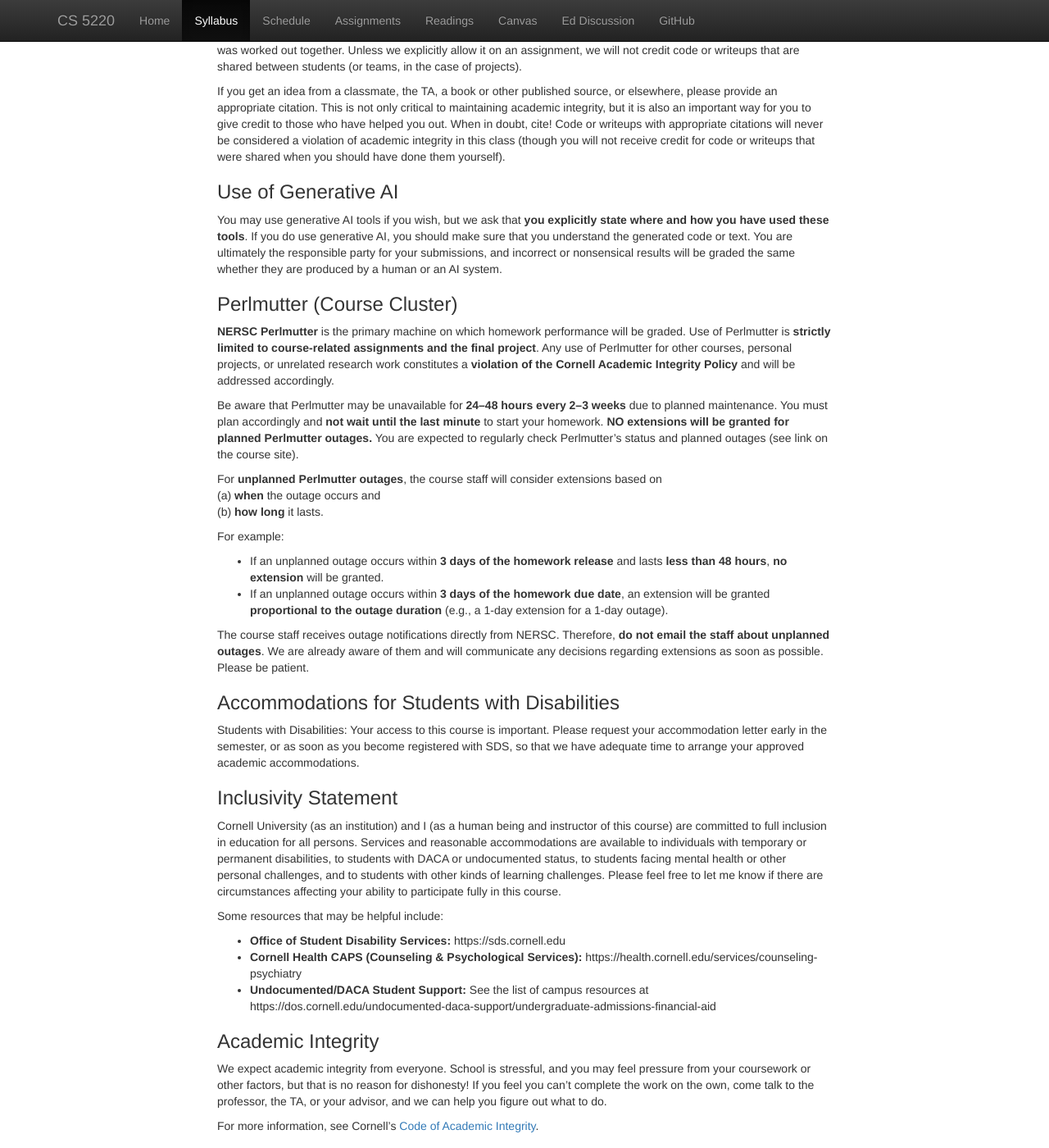
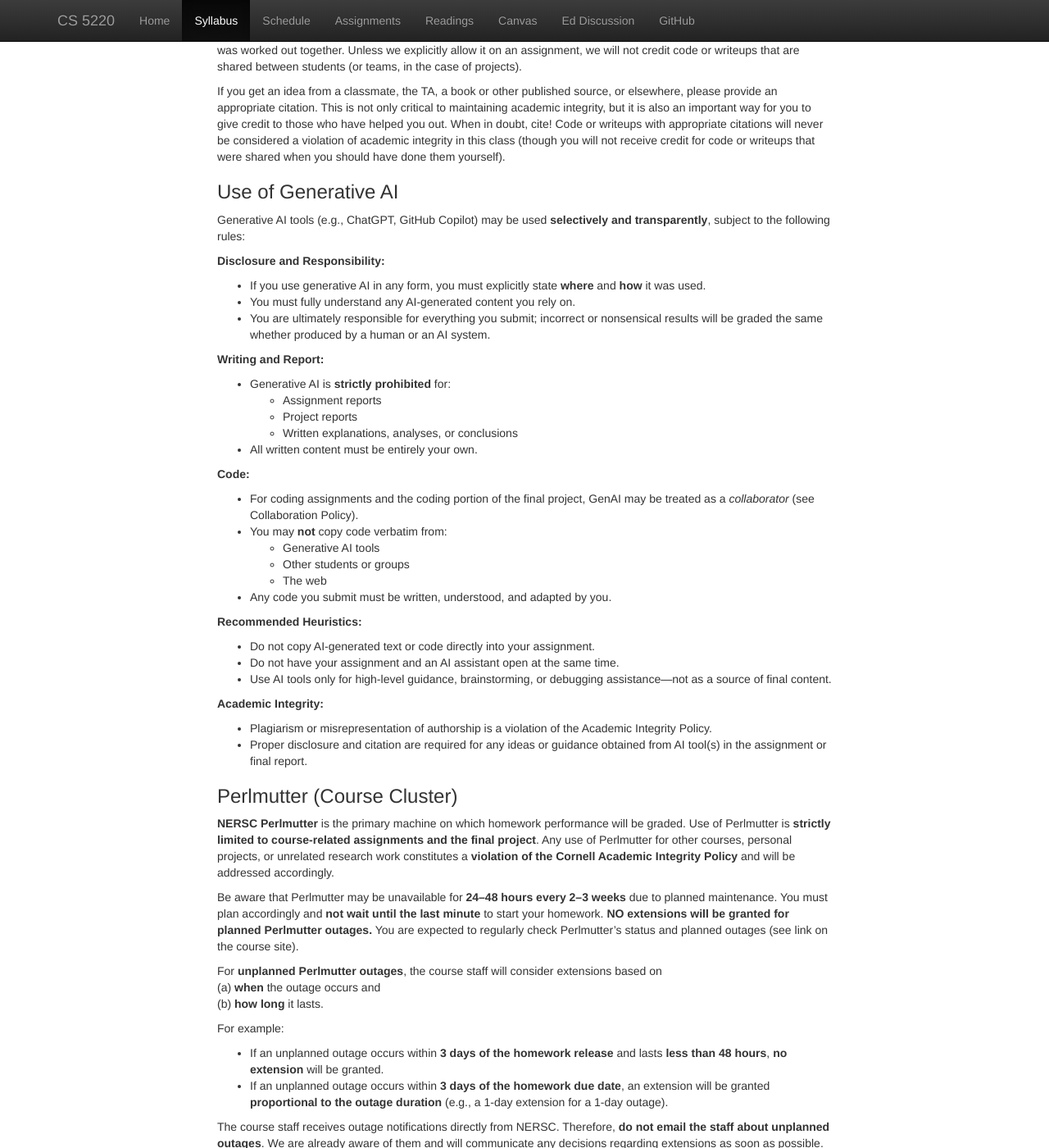
Before and after one commit to cs5220-26sp/web, a Jekyll site: the page built from web/syllabus.md, in a window 1280 px wide and 1400 px high, scrolled down 2725 px. Shown: the whole window at 82% size. Built offline with Jekyll 4.4.1, drawn with Linux system fonts in a browser that asks for light colours; nearby versions of some CDN libraries.

Commit message:
genAi update

```diff
--- a/web/syllabus.md
+++ b/web/syllabus.md
@@ -157,12 +157,48 @@ shared when you should have done them yourself).
 
 ### Use of Generative AI
 
-You may use generative AI tools if you wish, but we ask that **you
+<!-- You may use generative AI tools if you wish, but we ask that **you
 explicitly state where and how you have used these tools**. If you do
 use generative AI, you should make sure that you understand the
 generated code or text. You are ultimately the responsible party for
 your submissions, and incorrect or nonsensical results will be graded
-the same whether they are produced by a human or an AI system.
+the same whether they are produced by a human or an AI system. -->
+
+Generative AI tools (e.g., ChatGPT, GitHub Copilot) may be used **selectively and transparently**, subject to the following rules:
+
+**Disclosure and Responsibility:**
+
+- If you use generative AI in any form, you must explicitly state **where** and **how** it was used.
+- You must fully understand any AI-generated content you rely on.
+- You are ultimately responsible for everything you submit; incorrect or nonsensical results will be graded the same whether produced by a human or an AI system.
+
+**Writing and Report:**
+
+- Generative AI is **strictly prohibited** for:
+  - Assignment reports
+  - Project reports
+  - Written explanations, analyses, or conclusions
+- All written content must be entirely your own.
+
+**Code:**
+
+- For coding assignments and the coding portion of the final project, GenAI may be treated as a *collaborator* (see Collaboration Policy).
+- You may **not** copy code verbatim from:
+  - Generative AI tools
+  - Other students or groups
+  - The web
+- Any code you submit must be written, understood, and adapted by you.
+
+**Recommended Heuristics:**
+
+- Do not copy AI-generated text or code directly into your assignment.
+- Do not have your assignment and an AI assistant open at the same time.
+- Use AI tools only for high-level guidance, brainstorming, or debugging assistance—not as a source of final content.
+
+**Academic Integrity:**
+
+- Plagiarism or misrepresentation of authorship is a violation of the Academic Integrity Policy.
+- Proper disclosure and citation are required for any ideas or guidance obtained from AI tool(s) in the assignment or final report.
 
 ### Perlmutter (Course Cluster)
 
```
